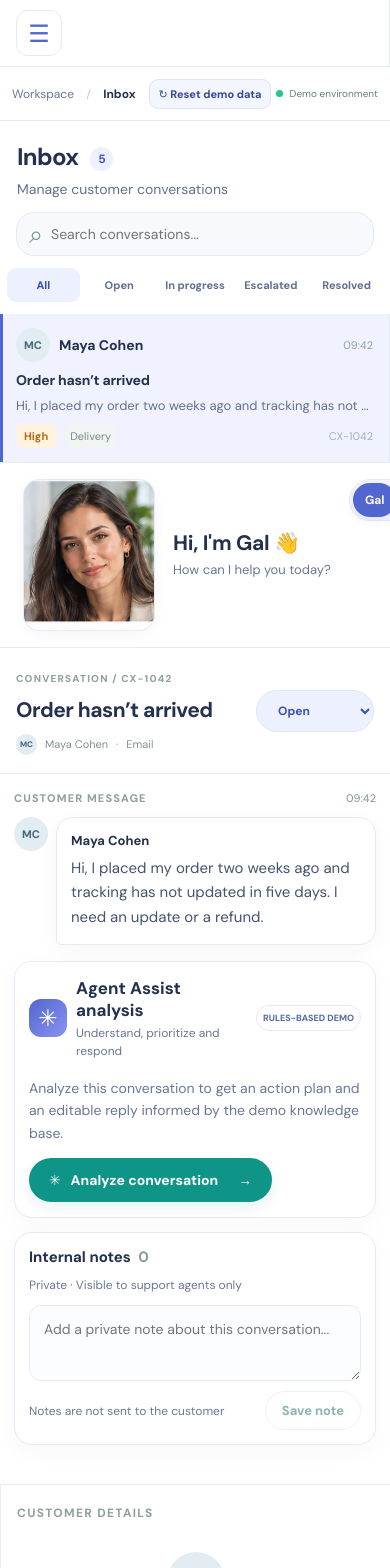
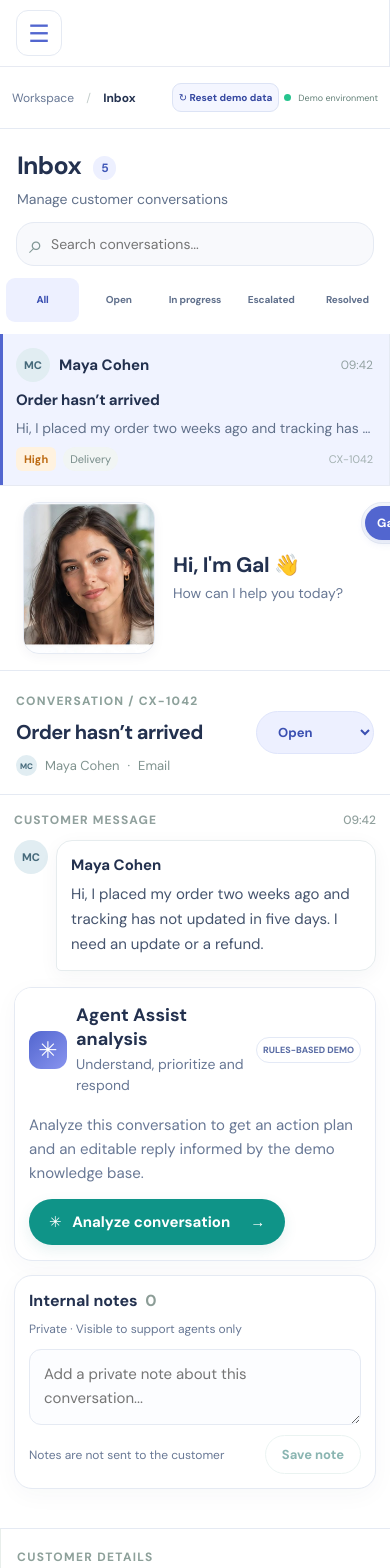
Before and after one commit to tamtam888/CX-Agent-Assist, a React (Vite) app: page / in a window 390 px wide. Shown: the top 1568 px of the page. Built offline with nearby package versions, Linux system fonts and the light colour scheme.

Commit message:
design: consolidate final navigation, filter, type-scale and responsive polish

```diff
--- a/src/polish.css
+++ b/src/polish.css
@@ -49,3 +49,71 @@
  .cx-ai-description{font-size:14px}
  .cx-context-row span,.cx-context-row strong{font-size:13px}
 }
+
+/* Consolidated finishing pass: readable type, clear navigation and usable status controls */
+.cx-nav-toggle{display:grid;place-items:center;min-width:36px;min-height:36px}
+.cx-nav:focus-visible,.cx-reset-visible:focus-visible,.cx-filters button:focus-visible{outline:3px solid #6875d9;outline-offset:2px}
+.cx-topbar{min-height:62px}
+.cx-ticket-heading h1{font-size:25px}
+.cx-ticket-heading p,.cx-search input{font-size:14px}
+.cx-ticket-top b{font-size:15px}
+.cx-ticket h3{font-size:15px}
+.cx-ticket p{font-size:14px}
+.cx-ticket-top time{font-size:12px}
+.cx-tags>span,.cx-tags small{font-size:11px}
+.cx-conversation>.cx-persona-banner .cx-persona-intro p{font-size:16px}
+.cx-conversation>.cx-persona-banner .cx-persona-intro strong{font-size:25px}
+.cx-conversation-head h2{font-size:22px}
+.cx-conversation-head p,.cx-conversation-head select{font-size:13px}
+.cx-section-label,.cx-eyebrow{font-size:12px}
+.cx-message>div strong{font-size:15px}
+.cx-message>div p{font-size:16px}
+.cx-ai-heading strong{font-size:18px}
+.cx-ai-heading small{font-size:14px}
+.cx-ai-description{font-size:16px}
+.cx-ai-panel>.cx-primary{font-size:15px}
+.cx-analysis-grid strong,.cx-analysis-grid p,.cx-sources p,.cx-reply{font-size:15px}
+.cx-analysis-grid small,.cx-reply-label span{font-size:12px}
+.cx-reply-label strong,.cx-notes-heading h3{font-size:16px}
+.cx-notes textarea,.cx-saved-note p{font-size:15px}
+.cx-note-actions span,.cx-notes-heading small{font-size:12px}
+.cx-context h3{font-size:12px}
+.cx-context-row span,.cx-context-row strong,.cx-playbook p,.cx-policy-notice{font-size:14px}
+.cx-context .cx-playbook b{font-size:14px}
+.cx-filters{grid-template-columns:repeat(5,minmax(0,1fr));gap:2px;padding:0 6px 12px}
+.cx-filters button,.cx-filters button:last-child{font-size:11px;line-height:1.2;min-height:44px;padding:8px 1px;letter-spacing:-.15px;hyphens:none}
+@media(min-width:1250px){
+ .cx-inbox{grid-template-columns: minmax(315px,330px) minmax(0,1fr) minmax(245px,260px)}
+ .cx-filters button,.cx-filters button:last-child{font-size:11px}
+}
+@media(min-width:1500px){
+ .cx-inbox{grid-template-columns:340px minmax(0,1fr) 270px}
+ .cx-filters button,.cx-filters button:last-child{font-size:12px}
+}
+@media(min-width:591px) and (max-width:1249px){
+ .cx-filters{grid-template-columns:repeat(5,minmax(0,1fr))}
+ .cx-filters button,.cx-filters button:last-child{font-size:10px}
+}
+@media(max-width:850px){
+ .cx-conversation-head h2{font-size:20px}
+ .cx-message>div p{font-size:15px}
+ .cx-ai-description{font-size:15px}
+ .cx-context-row span,.cx-context-row strong,.cx-playbook p{font-size:14px}
+}
+@media(max-width:590px){
+ .cx-conversation>.cx-persona-banner .cx-persona-intro strong{font-size:21px}
+ .cx-conversation>.cx-persona-banner .cx-persona-intro p{font-size:14px}
+ .cx-filters{gap:3px}
+ .cx-filters button,.cx-filters button:last-child{font-size:11px;min-height:44px}
+ .cx-conversation-head h2{font-size:20px}
+ .cx-message>div p{font-size:15px}
+ .cx-ai-description{font-size:15px}
+ .cx-context-row span,.cx-context-row strong,.cx-playbook p{font-size:14px}
+}
+@media(max-width:390px){
+ .cx-topbar{gap:6px}
+ .cx-top-actions{gap:5px}
+ .cx-reset-visible{font-size:10px;padding:7px 6px}
+ .cx-environment{font-size:9px}
+ .cx-filters button,.cx-filters button:last-child{font-size:10px}
+}
```
